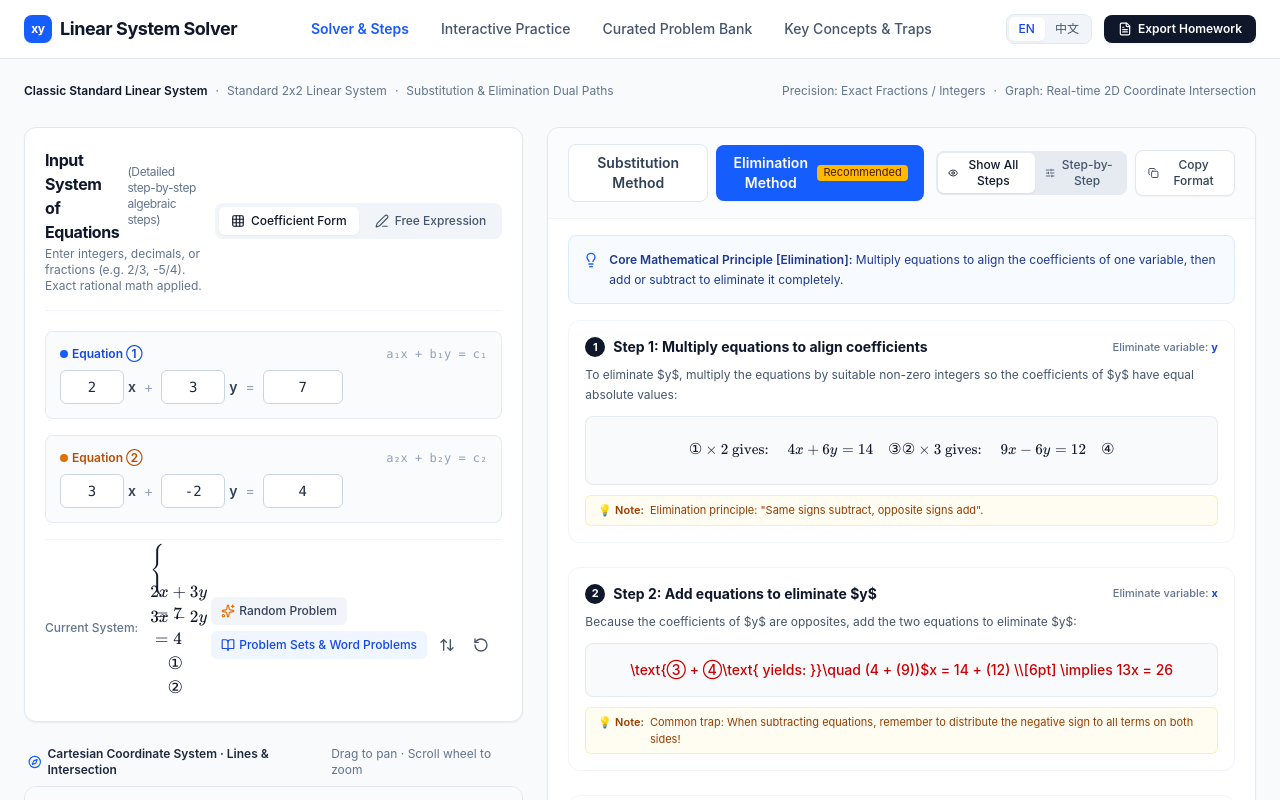
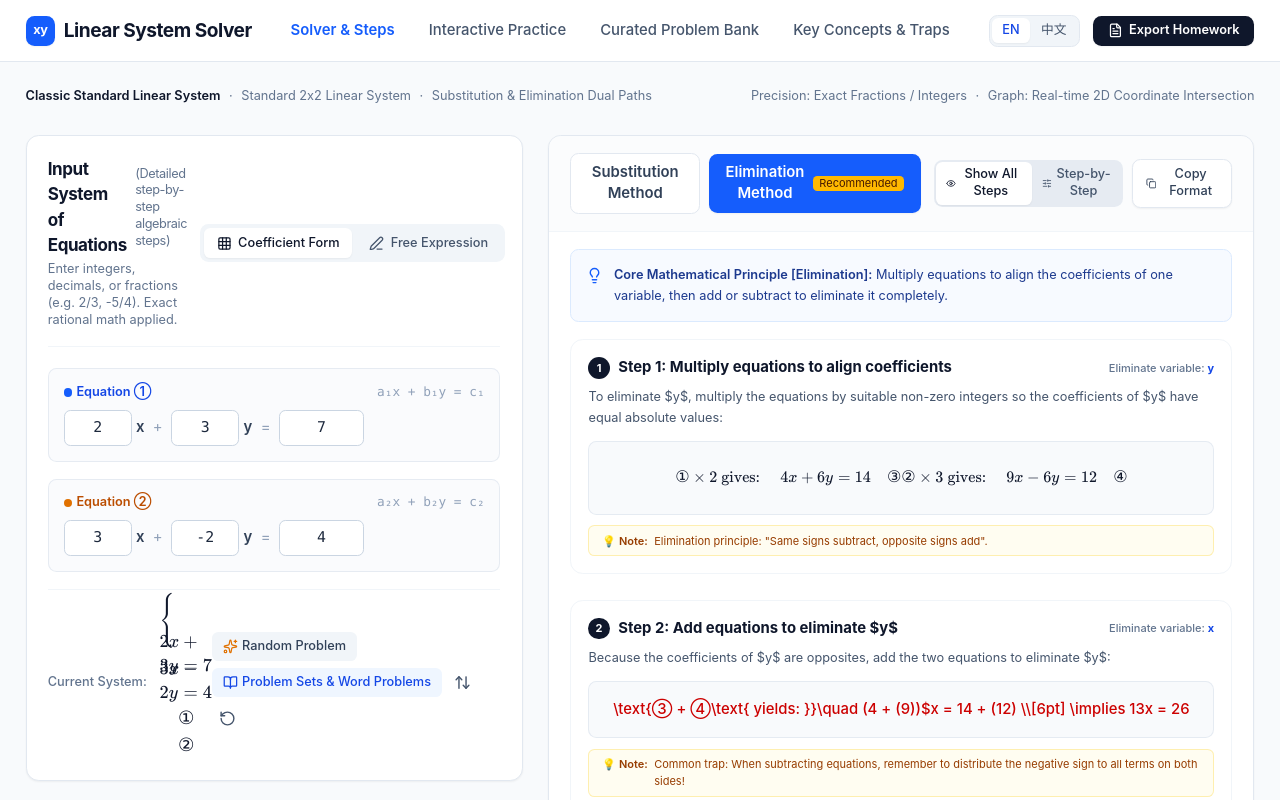
Before and after one commit to laohu90/linear-system-solver, a React (Vite) app: page / in a window 1280 px wide. Shown: the top 800 px of the page. Built offline with nearby package versions, Linux system fonts and the light colour scheme.

Commit message:
feat: increase base font size for better readability

```diff
--- a/src/index.css
+++ b/src/index.css
@@ -4,6 +4,7 @@
   html {
     scroll-behavior: smooth;
     font-family: 'Plus Jakarta Sans', system-ui, -apple-system, BlinkMacSystemFont, "Segoe UI", Roboto, "Helvetica Neue", Arial, sans-serif;
+    font-size: 17px;
   }
 
   body {
```
